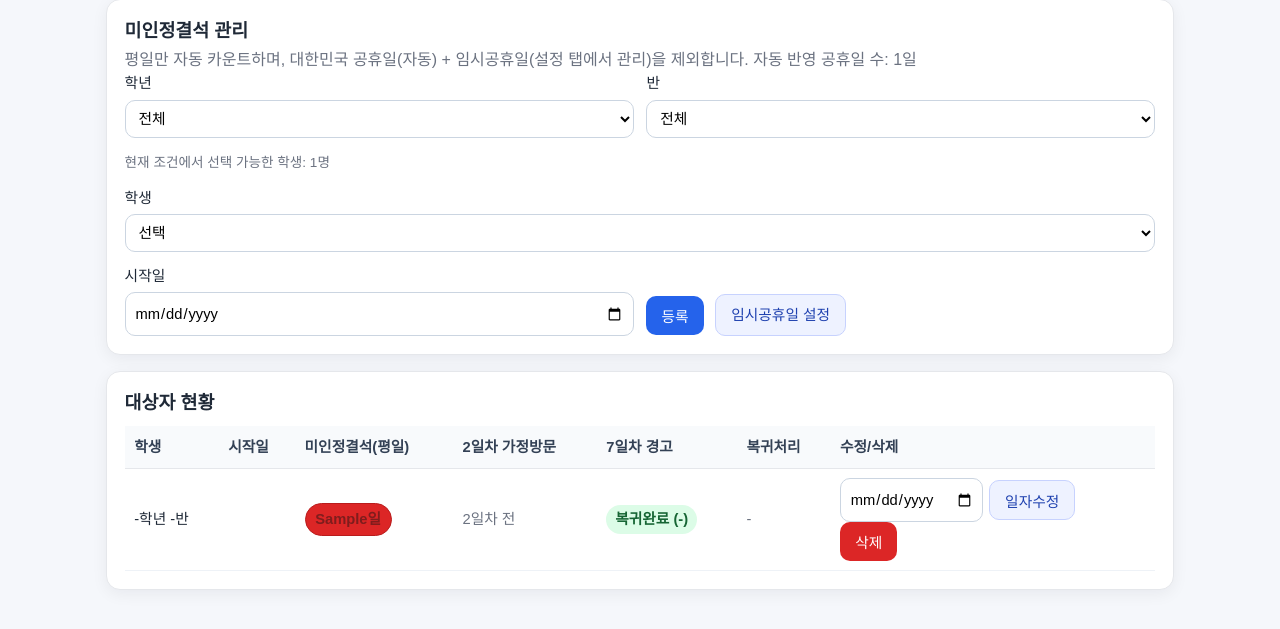
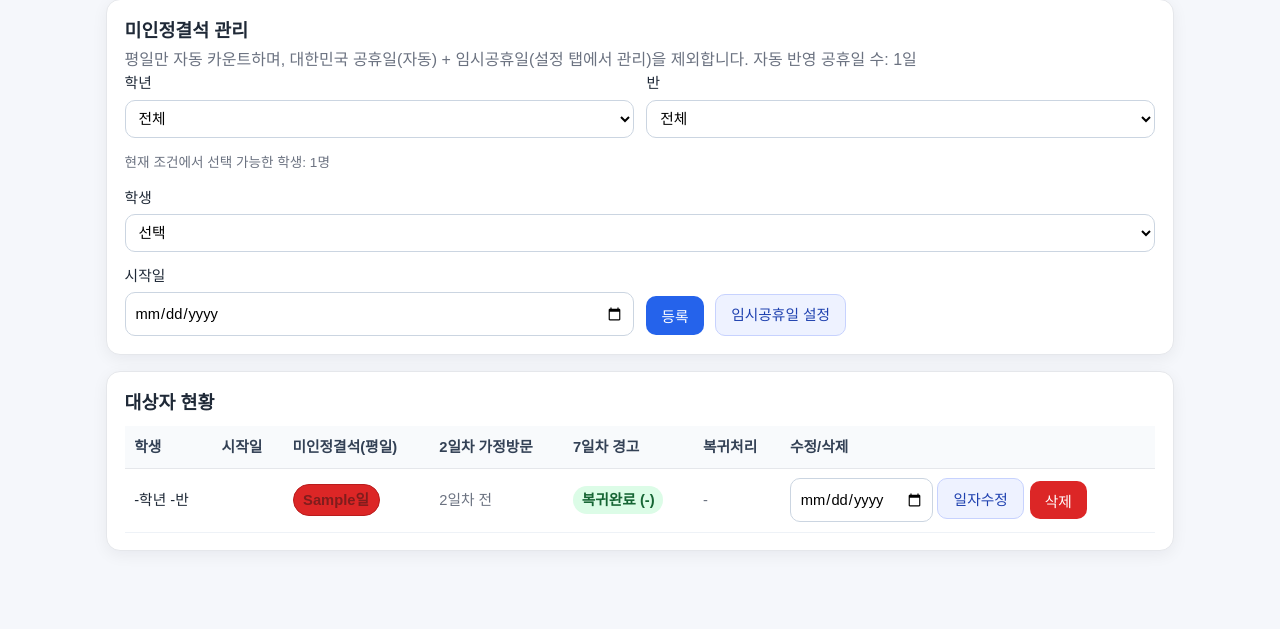
Before and after one commit to ParkJhyeonC/counsel, a Python web app: template templates/absence_tracker.html in a window 1280 px wide. Shown: the part 85-714 px from the top of the page. Run offline with Jinja, Linux system fonts and the light colour scheme; the template is opened without the code that fills it: most values are stand-ins (such as "Sample title", 1, 10 or a date in 2020).

Commit message:
Align absence action buttons and rebrand windows packaging to counselog

```diff
--- a/templates/absence_tracker.html
+++ b/templates/absence_tracker.html
@@ -99,17 +99,19 @@
           {% endif %}
         </td>
         <td>
-          <form method="post" class="inline-form" style="display:flex;gap:.35rem;align-items:center;flex-wrap:wrap;">
+          <div style="display:flex;gap:.35rem;align-items:center;flex-wrap:nowrap;">
+            <form method="post" class="inline-form">
               <input type="hidden" name="action" value="update_absence">
               <input type="hidden" name="absence_id" value="{{ item.row.id }}">
               <input type="date" name="start_date" value="{{ item.row.start_date }}" required>
               <button class="btn btn-secondary" type="submit">일자수정</button>
             </form>
-          <form method="post" class="inline-form" onsubmit="return confirm('대상자를 삭제할까요?');" style="margin-top:.3rem;">
+            <form method="post" class="inline-form" onsubmit="return confirm('대상자를 삭제할까요?');">
               <input type="hidden" name="action" value="delete_absence">
               <input type="hidden" name="absence_id" value="{{ item.row.id }}">
               <button class="btn btn-danger" type="submit">삭제</button>
             </form>
+          </div>
         </td>
       </tr>
       {% else %}
```
Also changed, not shown: README.md, 2 other files. Lines whose indentation alone changed are shown as unchanged.
